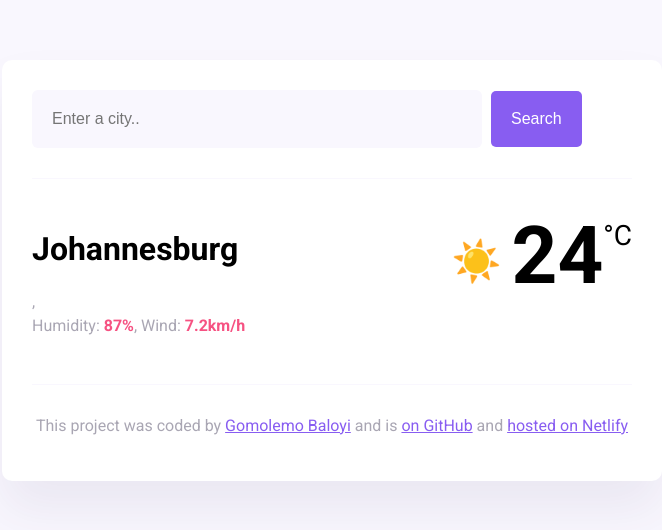
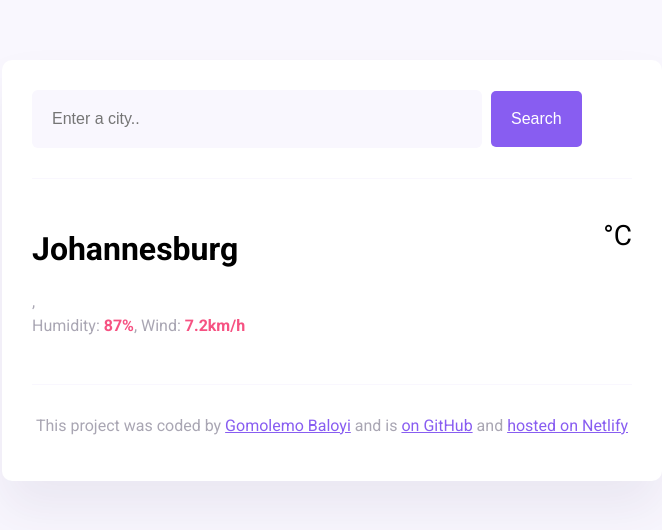
Before and after one commit to Gomolemo001/my_weather_application, a website built with Parcel: page index.html in a window 1280 px wide. Shown: the whole page, without its empty margins (308-970 px from the left). Built offline with nearby package versions, Linux system fonts and the light colour scheme; no server answers.

Commit message:
Update index.html

```diff
--- a/index.html
+++ b/index.html
@@ -40,9 +40,9 @@
             </p>
           </div>
           <div class="current-temperature-container">
-            <span class="icon">☀️</span
+            <span class="icon"></span
             ><span class="current-temperature-value" id="temperature"
-              >24</span
+              ></span
             ><span class="current-temperature-unit">°C</span>
           </div>
         </div>
```
